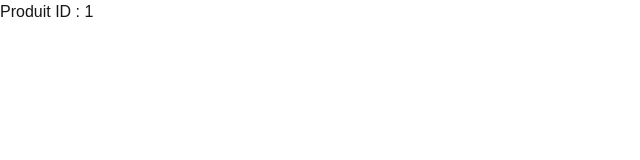
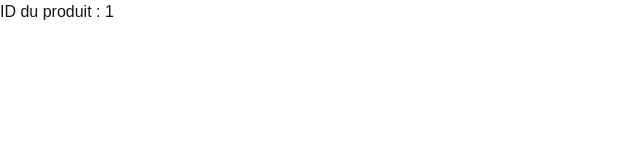
Before and after one commit to Sory-7564/my-omnia, a Next.js app: page /acheter/1 in a window 1280 px wide. Shown: the top 160 px of the page, without its empty margins (0-640 px from the left). Built offline with nearby package versions, Linux system fonts and the light colour scheme.

Commit message:
Forcer le changement pour relancer le build Vercel

```diff
--- a/src/app/acheter/[id]/page.tsx
+++ b/src/app/acheter/[id]/page.tsx
@@ -7,7 +7,7 @@ type Props = {
 export default function Page({ params }: Props) {
   return (
     <div>
-      <h1>Produit ID : {params.id}</h1>
+      <h1>ID du produit : {params.id}</h1>
     </div>
   );
 }
```
